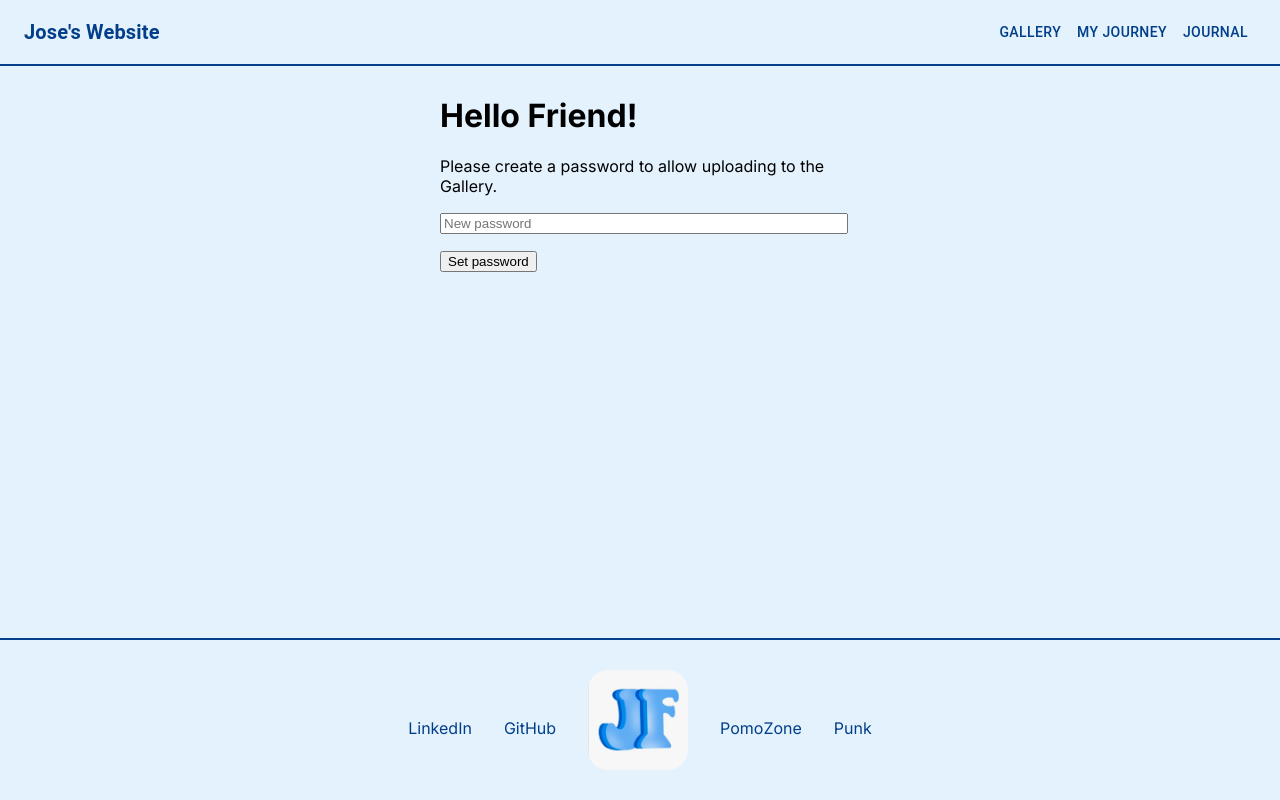
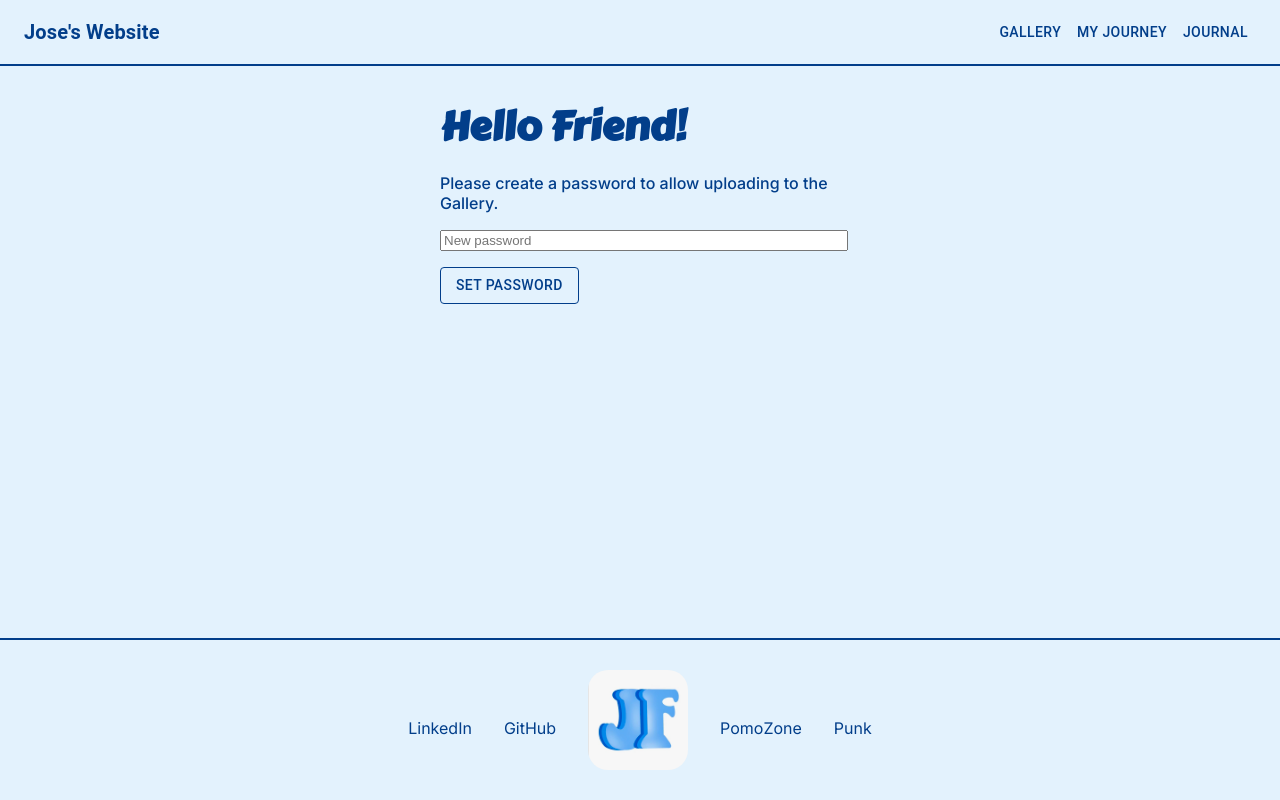
Before and after one commit to JoseMario3/Personal, a Next.js app: page /acceptinvite in a window 1280 px wide. Built offline with nearby package versions, Linux system fonts and the light colour scheme; some icons are missing; what @mui/material-nextjs would draw is missing.

Commit message:
Working on accept-invite page

```diff
--- a/app/acceptinvite/page.tsx
+++ b/app/acceptinvite/page.tsx
@@ -1,6 +1,9 @@
 "use client";
 import { useState } from "react";
 import { supabase } from "@/lib/supabase";
+import { Button } from "@mui/material";
+
+import styles from "./index.module.css";
 
 export default function AcceptInvite() {
   const [password, setPassword] = useState("");
@@ -10,26 +13,37 @@ export default function AcceptInvite() {
   const handleSetPassword = async () => {
     setLoading(true);
     setError(null);
-
     const { error } = await supabase.auth.updateUser({
       password,
     });
-
     setLoading(false);
-
     if (error) {
       setError(error.message);
     } else {
-      // Success: user is now fully activated
-      window.location.href = "/";
+      window.location.href = "/gallery";
     }
   };
 
   return (
     <div style={{ maxWidth: 400, margin: "2rem auto" }}>
-      <h1>Hello Friend!</h1>
-      <p>Please create a password to allow uploading to the Gallery.</p>
-
+      <h1
+        style={{
+          fontFamily: "var(--font-carter)",
+          color: "var(--BLUE)",
+          fontSize: "2.5rem",
+          marginBottom: "10px",
+        }}
+      >
+        Hello Friend!
+      </h1>
+      <p
+        style={{
+          color: "var(--BLUE)",
+          fontWeight: "500",
+        }}
+      >
+        Please create a password to allow uploading to the Gallery.
+      </p>
       <input
         type="password"
         placeholder="New password"
@@ -37,11 +51,16 @@ export default function AcceptInvite() {
         onChange={(e) => setPassword(e.target.value)}
         style={{ width: "100%", marginBottom: "1rem" }}
       />
-
-      <button onClick={handleSetPassword} disabled={loading}>
+      <Button
+        className={styles.loginButton}
+        variant="outlined"
+        type="submit"
+        onClick={handleSetPassword}
+        disabled={loading}
+        sx={{ color: "var(--BLUE)", border: "1px solid var(--BLUE)" }}
+      >
         {loading ? "Setting password…" : "Set password"}
-      </button>
-
+      </Button>
       {error && <p style={{ color: "red" }}>{error}</p>}
     </div>
   );
--- a/app/gallery/index.module.css
+++ b/app/gallery/index.module.css
@@ -4,7 +4,7 @@
   align-items: center;
   justify-content: center;
   gap: 1rem;
-  padding: 1rem;
+  padding: 1rem 0 1rem 0;
   width: 100%;
 }
 
```
Also changed, not shown: app/acceptinvite/index.module.css (added).
